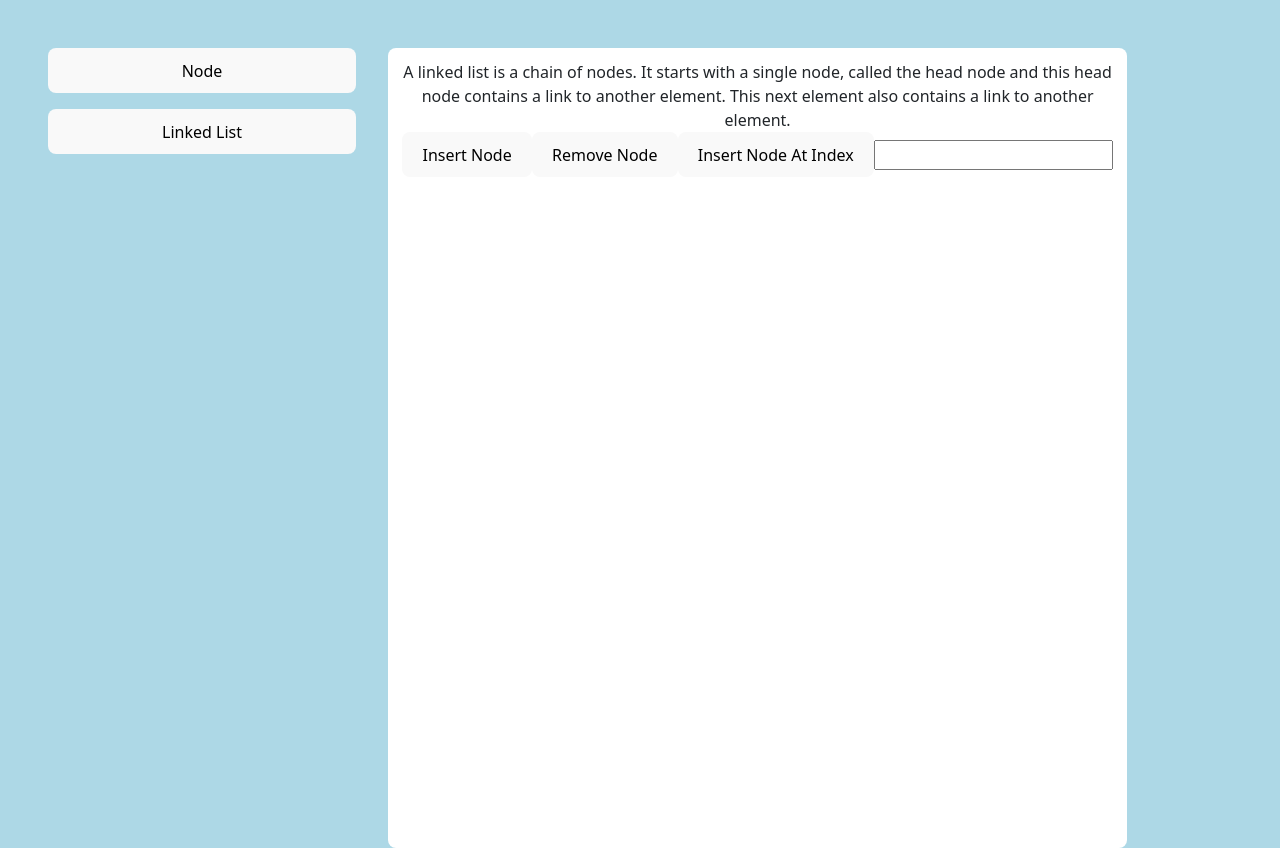
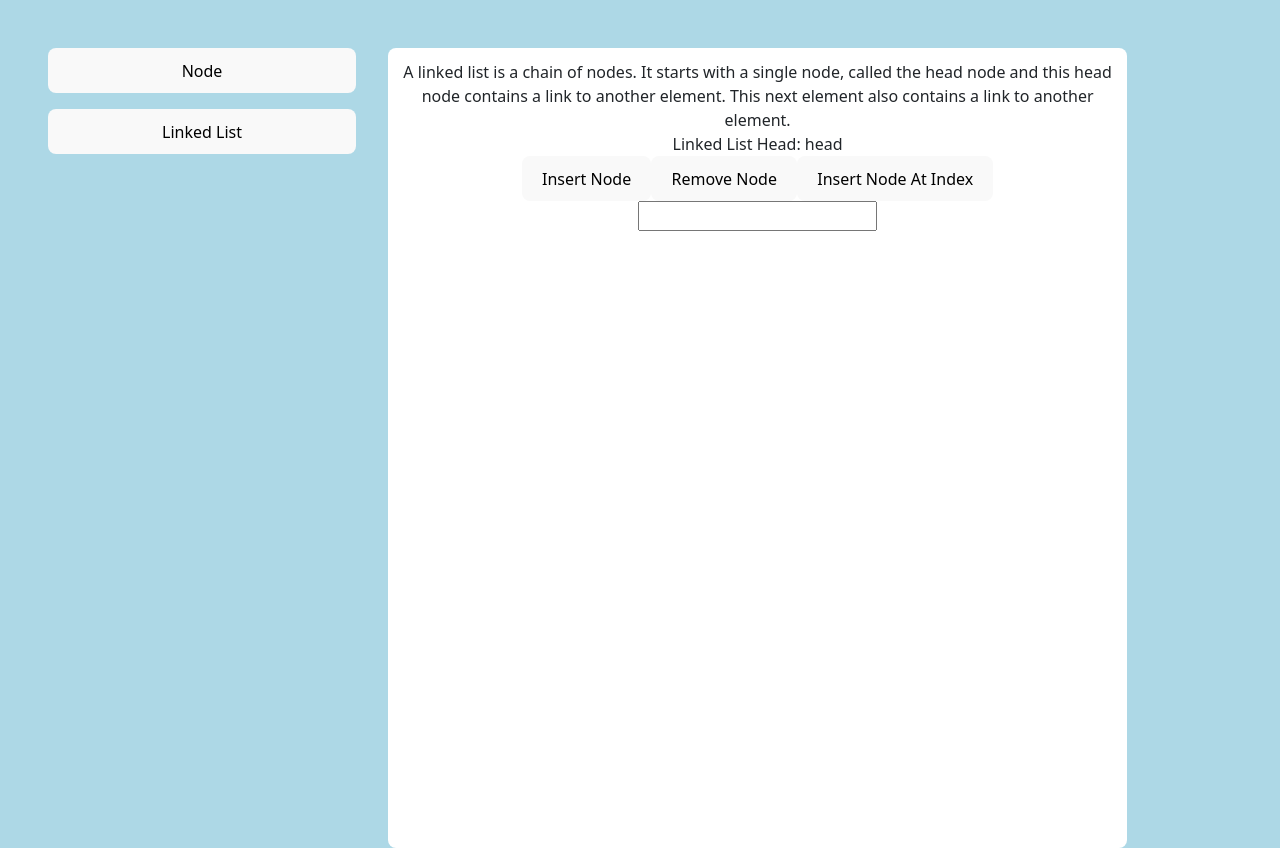
Before and after one commit to jhnh198/dsa-sample-app, a React (Vite) app: page / in a window 1280 px wide. Built offline with nearby package versions, Linux system fonts and the light colour scheme.

Commit message:
set up test data for DS_LinkedList

```diff
--- a/src/components/data-structures/Linked List/DS_LinkedList.tsx
+++ b/src/components/data-structures/Linked List/DS_LinkedList.tsx
@@ -10,8 +10,13 @@ type dsa_linkedList = {
 }
 
 export function DS_LinkedList(){
+  const test_node: ll_Node = {
+    data: "head",
+    next: null
+  }
+
   const [linkedList, setLinkedList] = useState<dsa_linkedList>({
-    head: null
+    head: test_node
   })
 
   const dataRef = useRef<HTMLInputElement>(null);
@@ -41,7 +46,11 @@ export function DS_LinkedList(){
 
   //return all elements of the list to the screen
   function displayAllNodes(){
+    if(linkedList.head == null) return
+    while(linkedList.head != null){
+      <div> Linked List Node {linkedList.head.data} </div>
 
+    }
   }
 
   function removeFrom(index: number){
@@ -80,13 +89,16 @@ export function DS_LinkedList(){
         {linkedList.head &&
           <>
             <div>
-              {linkedList.head.data}
+              Linked List Head: {linkedList.head.data}
             </div>
           </>
         }
-        <button>Insert Node</button>
-        <button>Remove Node </button>
-        <button>Insert Node At Index</button>
+        <div>
+          <button>Insert Node</button>
+          <button>Remove Node </button>
+          <button>Insert Node At Index</button>
+        </div>
+
         <input type="text" ref={dataRef}/>
 
       </div>
--- a/src/components/data-structures/Node/DS_Node.tsx
+++ b/src/components/data-structures/Node/DS_Node.tsx
@@ -1,7 +1,6 @@
 import {useRef, useState } from "react"
 import "./DS_Node.css"
 
-//todo: likely just make linked list and remove the node or address it in the ll
 export function DS_Node(){
   const [nodeData, setNodeData] = useState('');
   const [nodeDataLink, setNodeDataLink] = useState('');
```
